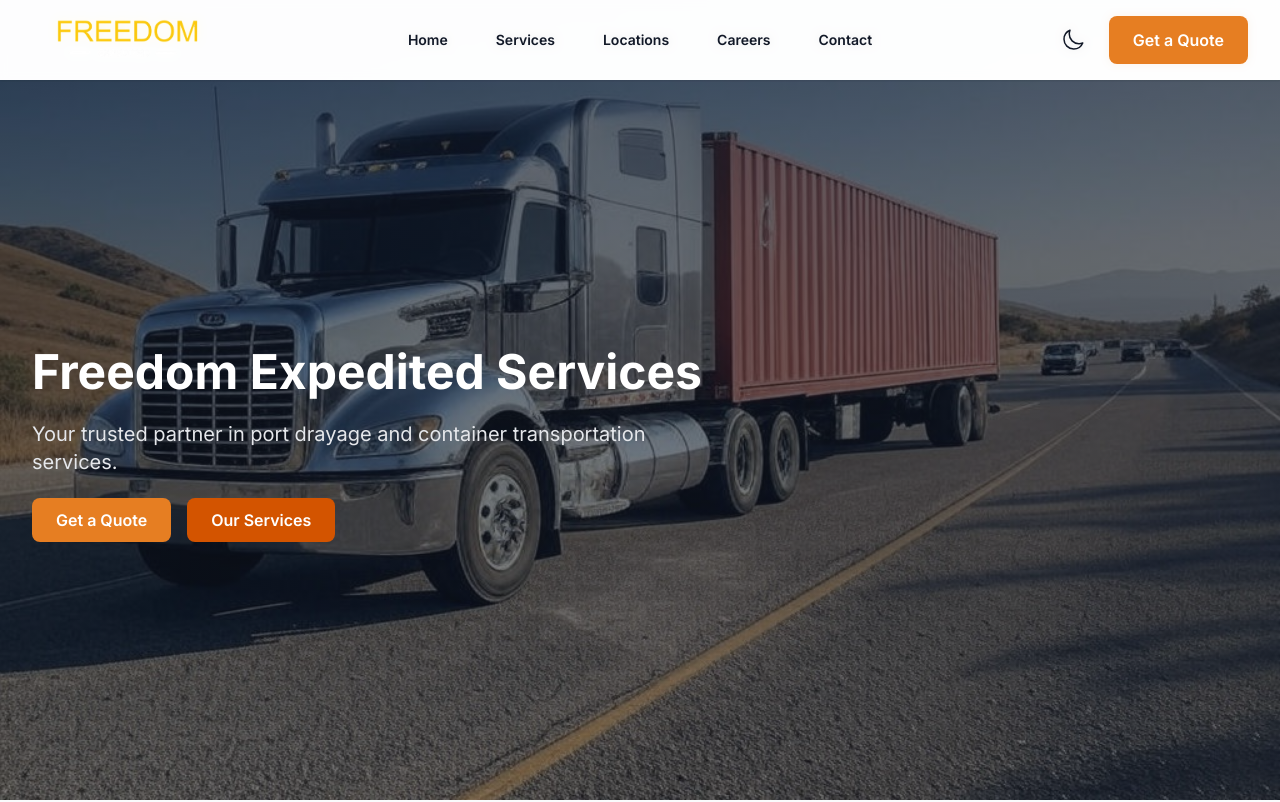
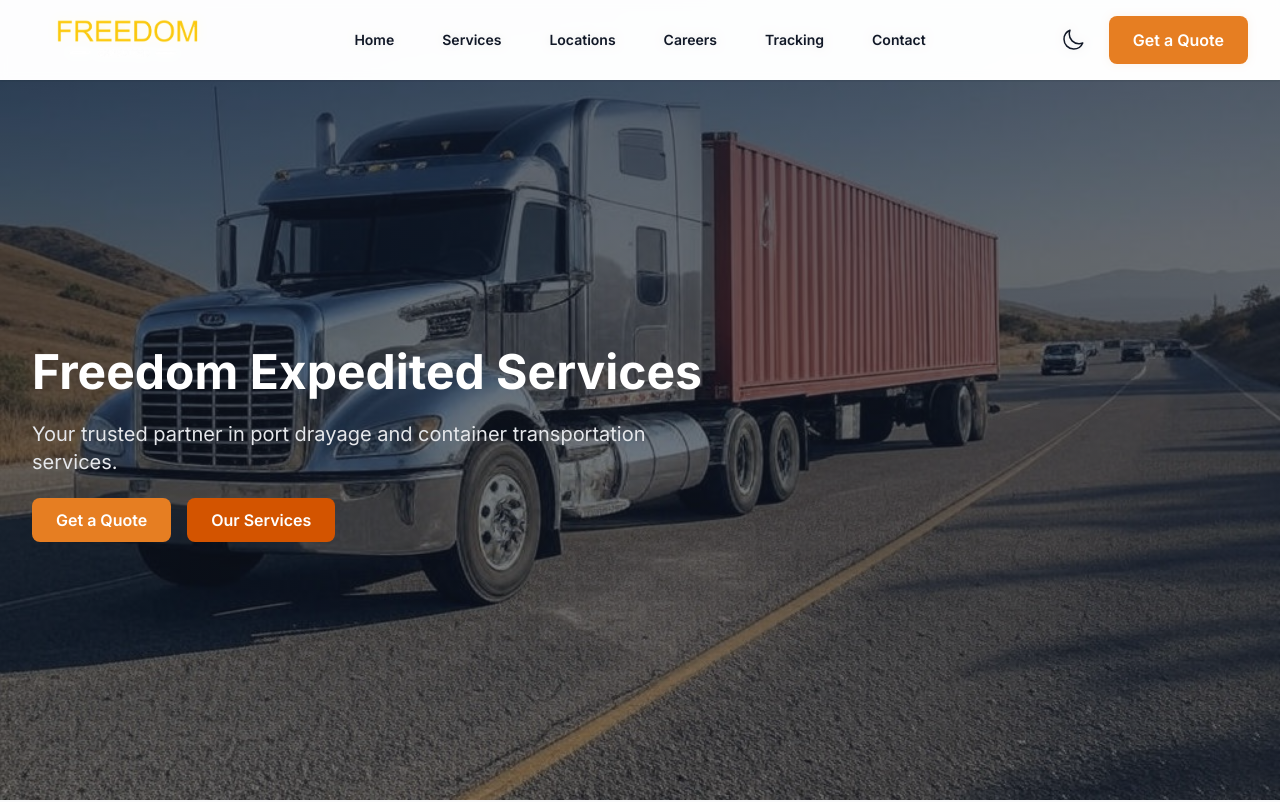
Before and after one commit to tonytoney/freedomexpedited, a Next.js app: page / in a window 1280 px wide. Shown: the top 802 px of the page. Built offline with nearby package versions, Linux system fonts and the light colour scheme.

Commit message:
adding tracking to the site

```diff
--- a/src/components/Navigation.tsx
+++ b/src/components/Navigation.tsx
@@ -11,6 +11,7 @@ const navigation = [
   { name: 'Services', href: '/services' },
   { name: 'Locations', href: '/locations' },
   { name: 'Careers', href: '/careers' },
+  { name: 'Tracking', href: 'https://www.inpaxshippingportal.com', external: true },
   { name: 'Contact', href: '/contact' },
 ]
 
@@ -47,6 +48,17 @@ export default function Navigation() {
           </div>
           <div className="hidden lg:flex lg:gap-x-12">
             {navigation.map((item) => (
+              item.external ? (
+                <a
+                  key={item.name}
+                  href={item.href}
+                  target="_blank"
+                  rel="noopener noreferrer"
+                  className="text-sm font-semibold leading-6 text-gray-900 dark:text-gray-100 hover:text-primary dark:hover:text-primary transition-colors duration-200"
+                >
+                  {item.name}
+                </a>
+              ) : (
                 <Link
                   key={item.name}
                   href={item.href}
@@ -54,6 +66,7 @@ export default function Navigation() {
                 >
                   {item.name}
                 </Link>
+              )
             ))}
           </div>
           <div className="hidden lg:flex lg:flex-1 lg:justify-end items-center space-x-4">
@@ -105,6 +118,17 @@ export default function Navigation() {
                 <div className="-my-6 divide-y divide-gray-500/10 dark:divide-gray-700">
                   <div className="space-y-2 py-6">
                     {navigation.map((item) => (
+                      item.external ? (
+                        <a
+                          key={item.name}
+                          href={item.href}
+                          target="_blank"
+                          rel="noopener noreferrer"
+                          className="-mx-3 block rounded-lg px-3 py-2 text-base font-semibold leading-7 text-gray-900 dark:text-gray-100 hover:bg-gray-50 dark:hover:bg-gray-800"
+                        >
+                          {item.name}
+                        </a>
+                      ) : (
                         <Link
                           key={item.name}
                           href={item.href}
@@ -113,6 +137,7 @@ export default function Navigation() {
                         >
                           {item.name}
                         </Link>
+                      )
                     ))}
                   </div>
                   <div className="py-6">
```
Lines whose indentation alone changed are shown as unchanged.
